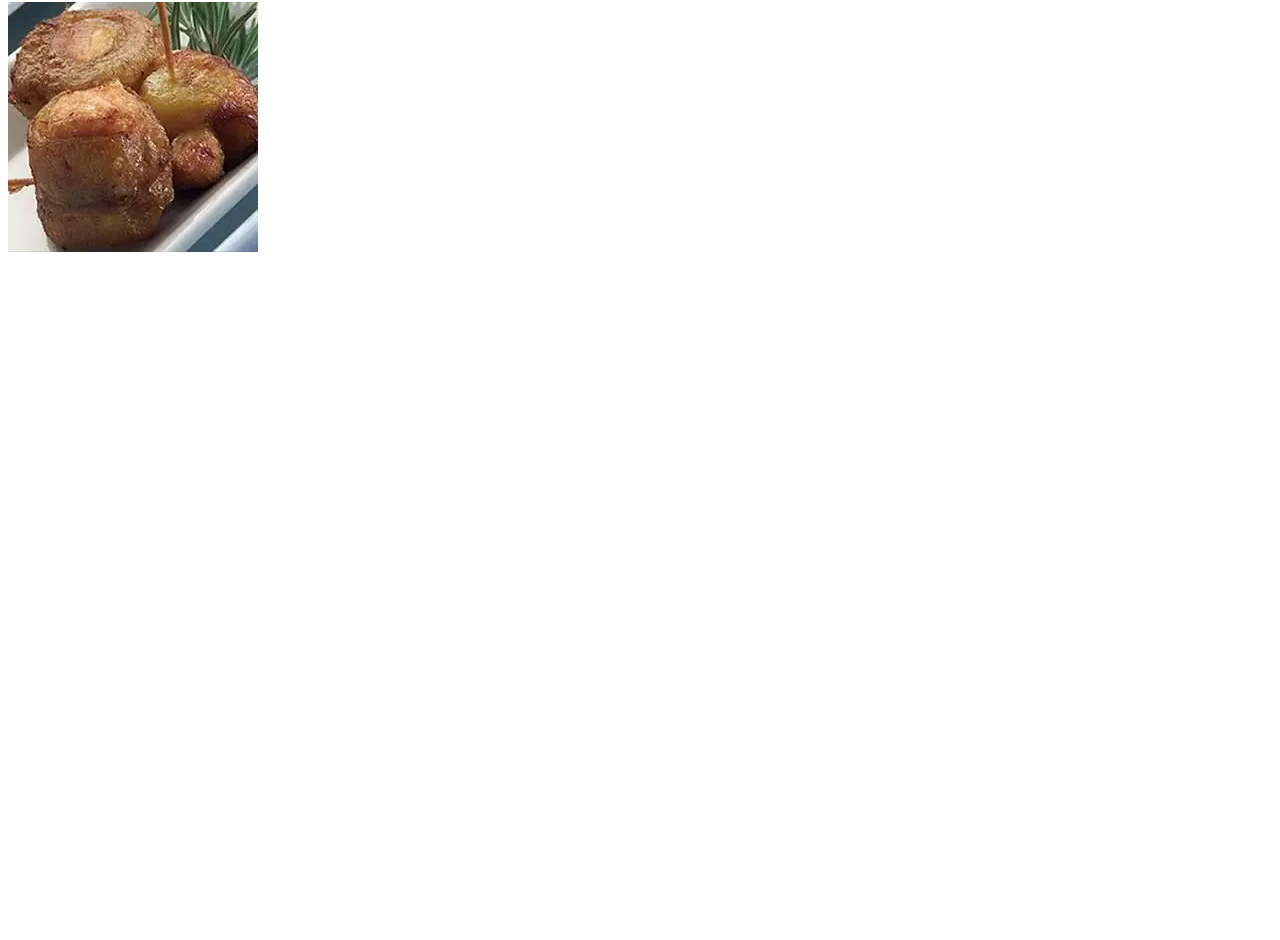
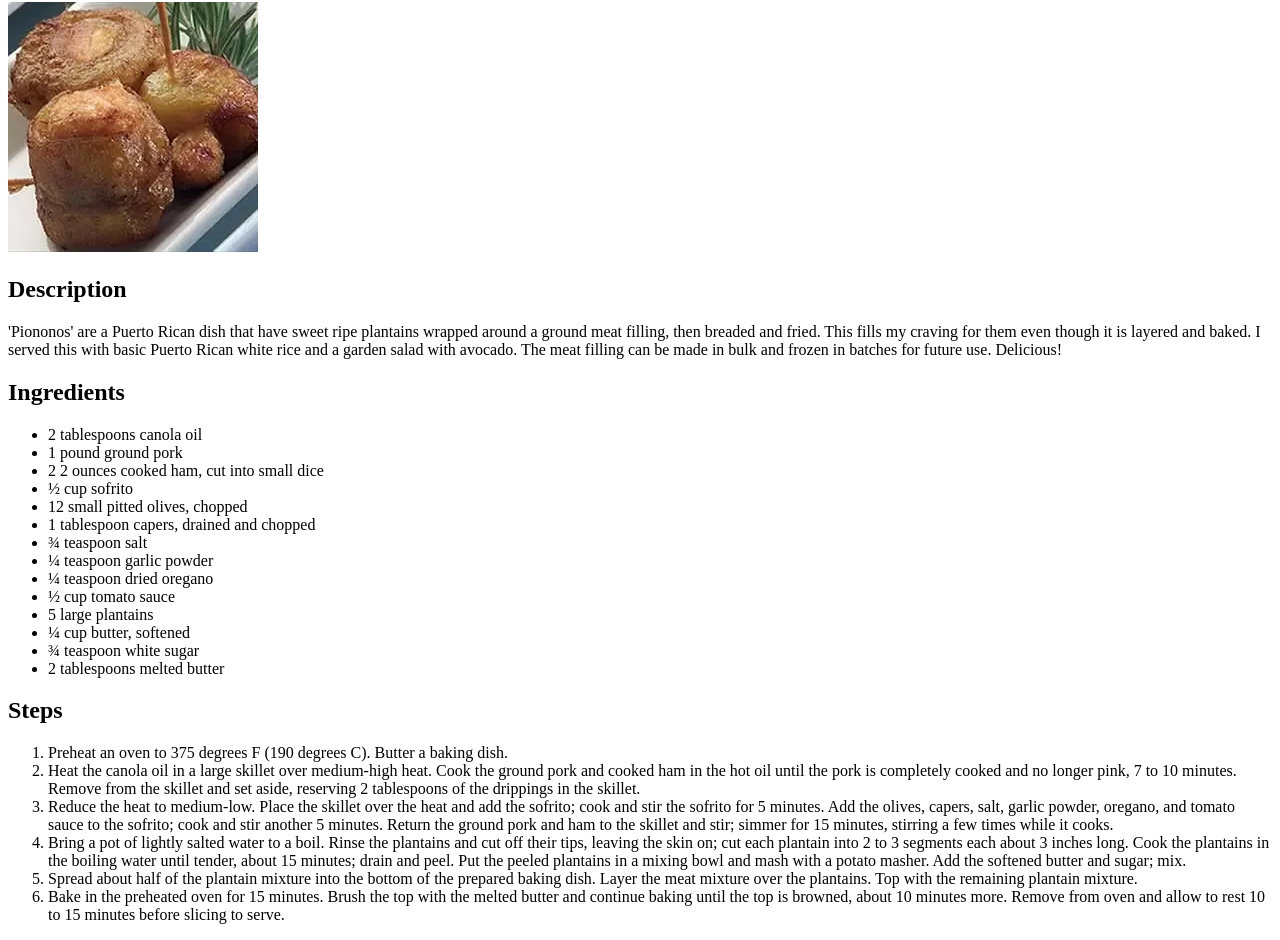
Before and after one commit to CodeDragun/odin-recipes, a plain HTML site: page recipes/plantain.html in a window 1280 px wide. Shown: the part 78-1018 px from the top of the page. Before the commit the page ends 800 px from the top, so only its background shows below. Drawn offline with Linux system fonts and the light colour scheme.

Commit message:
Add text to plantain.html sections

```diff
--- a/recipes/plantain.html
+++ b/recipes/plantain.html
@@ -7,5 +7,85 @@
 <body>
     <h1>Sweet Plantain Pie</h1>
     <img src="../Img/plantain.jpg" alt="A picture of Sweet Plantain Pie">
+    <h2>Description</h2>
+    <p>'Piononos' are a Puerto Rican dish that have
+        sweet ripe plantains wrapped around a ground meat filling,
+        then breaded and fried. This fills my craving for them even
+        though it is layered and baked. I served this with basic
+        Puerto Rican white rice and a garden salad with avocado.
+        The meat filling can be made in bulk and frozen in batches for future use.
+        Delicious!</p>
+
+
+            <h2>Ingredients</h2>
+            <ul>
+                <li>2 tablespoons canola oil</li>
+                <li>1 pound ground pork</li>
+                <li>2 2 ounces cooked ham, cut into small dice</li>
+                <li>½ cup sofrito</li>
+                <li>12 small pitted olives, chopped</li>
+                <li>1 tablespoon capers, drained and chopped</li>
+                <li>¾ teaspoon salt</li>
+                <li>¼ teaspoon garlic powder</li>
+                <li>¼ teaspoon dried oregano</li>
+
+                <li>½ cup tomato sauce</li>
+
+                <li>5 large plantains</li>
+
+                <li>¼ cup butter, softened </li>
+
+                <li>¾ teaspoon white sugar</li>
+
+                <li>2 tablespoons melted butter</li>
+
+            </ul>
+            <h2>Steps</h2>
+            <ol>
+                <li>
+                    Preheat an oven to 375 degrees F (190 degrees C).
+                    Butter a baking dish.</li>
+
+                <li>Heat the canola oil in a large skillet
+                    over medium-high heat. Cook the ground pork
+                    and cooked ham in the hot oil until the pork is
+                    completely cooked and no longer pink,
+                    7 to 10 minutes. Remove from the skillet
+                    and set aside, reserving 2 tablespoons of
+                    the drippings in the skillet.
+
+                </li>
+
+                <li>Reduce the heat to medium-low. Place the skillet
+                    over the heat and add the sofrito; cook and stir
+                    the sofrito for 5 minutes. Add the olives, capers,
+                    salt, garlic powder, oregano, and tomato sauce to
+                    the sofrito; cook and stir another 5 minutes. Return
+                     the ground pork and ham to the skillet and stir;
+                     simmer for 15 minutes, stirring a few times while
+                     it cooks.</li>
+
+                <li>Bring a pot of lightly salted water to a boil. Rinse
+                    the plantains and cut off their tips, leaving the skin
+                    on; cut each plantain into 2 to 3 segments each about
+                    3 inches long. Cook the plantains in the boiling water
+                    until tender, about 15 minutes; drain and peel. Put the
+                    peeled plantains in a mixing bowl and mash with a potato
+                    masher. Add the softened butter and sugar; mix.</li>
+
+                    <li>Spread about half of the plantain mixture into
+                        the bottom of the prepared baking dish.
+                        Layer the meat mixture over the plantains.
+                        Top with the remaining plantain mixture.</li>
+
+                    <li>Bake in the preheated oven for 15 minutes. Brush
+                        the top with the melted butter and continue baking
+                         until the top is browned, about 10 minutes more.
+                         Remove from oven and allow to rest 10 to 15 minutes
+                          before slicing to serve.</li>
+
+            </ol>
+
 </body>
+
 </html>
```
